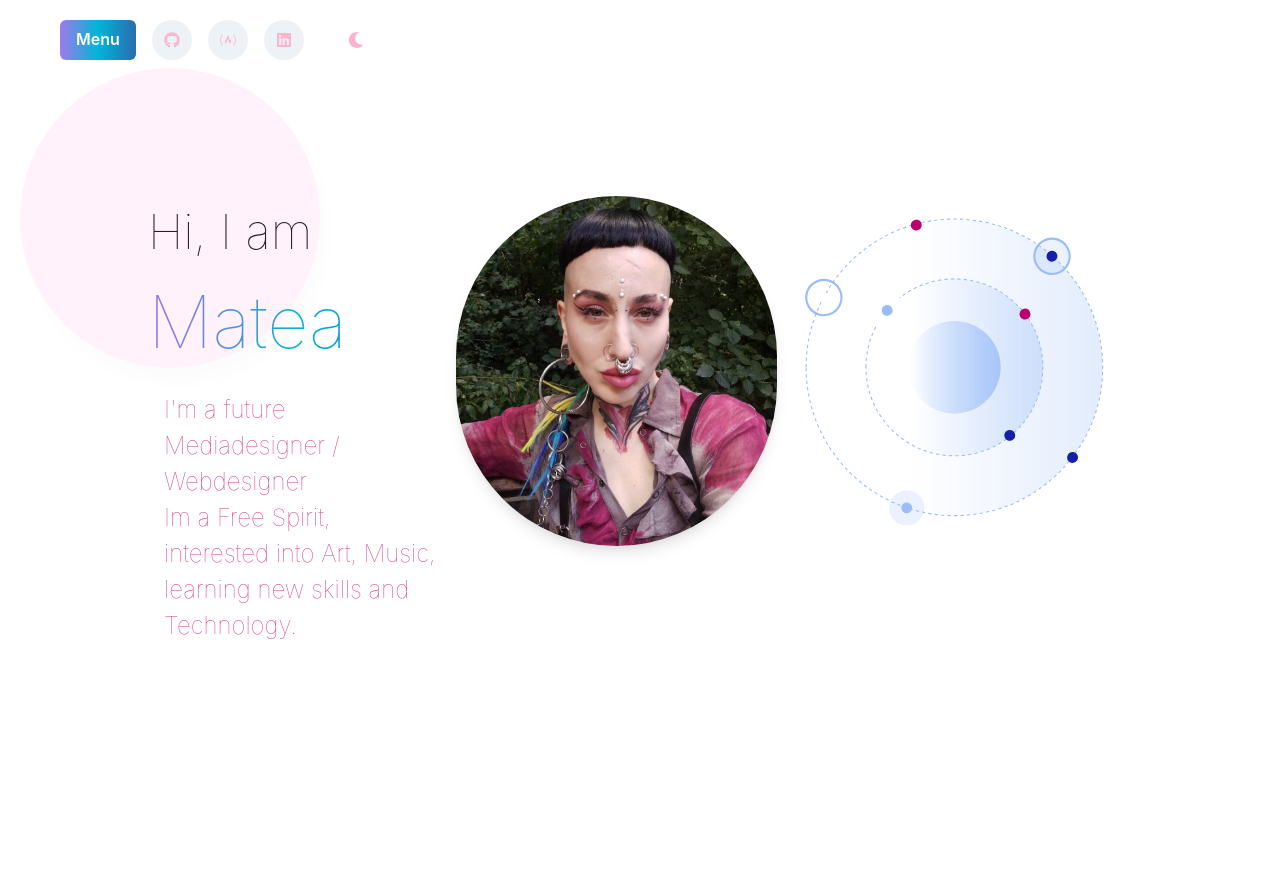
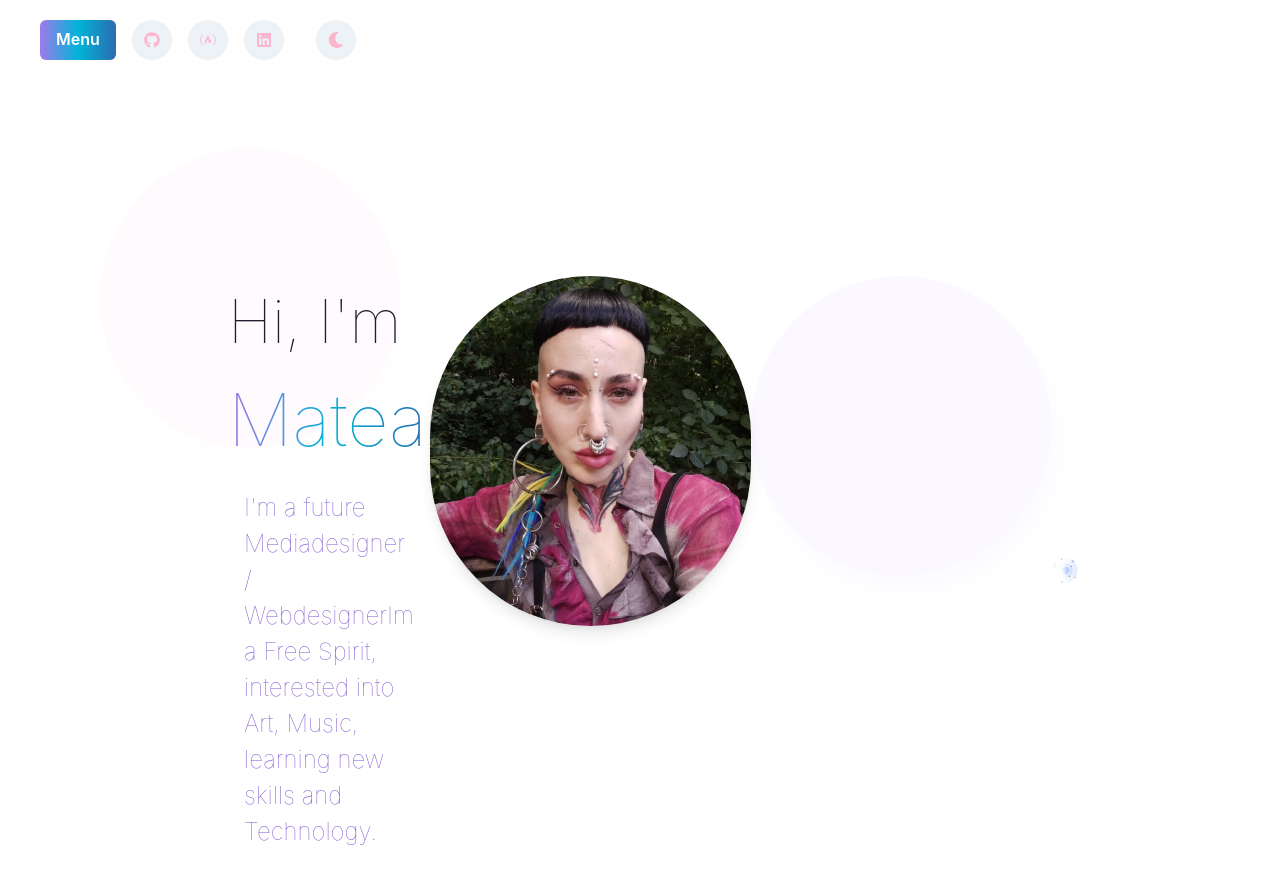
Before and after one commit to mateasportfolio/mtportfolio, a React (Create React App) app: page / in a window 1280 px wide. Shown: the top 884 px of the page. Before the commit the page ends 808 px from the top, so only its background shows below. Built offline with nearby package versions, Linux system fonts and the light colour scheme.

Commit message:
styled Home component

```diff
--- a/src/components/Header.js
+++ b/src/components/Header.js
@@ -24,17 +24,26 @@ export const Header = ({ isDark, toggleColorMode }) => {
   };
 
   return (
-    <Flex w="50%" alignContent="stretch" display="flex">
+    <Flex
+      w="50%"
+      alignContent="stretch"
+      display="flex"
+      ml="10px"
+      size="md"
+      fontWeight="semibold"
+      color="purple.400"
+      flexDirection="row"
+    >
       <Heading
-        ml="10"
+        ml="10px"
         size="md"
         fontWeight="semibold"
         color="purple.400"
-        alignContent="space-between"
+        alignContent="space-stretch"
         flexDirection="row"
         display="flex"
       >
-        <Menu colorScheme="pink">
+        <Menu colorScheme="pink" size="2xl">
           <MenuButton
             colorScheme="yellow.100"
             as={Button}
@@ -94,13 +103,14 @@ export const Header = ({ isDark, toggleColorMode }) => {
       ></IconButton>
 
       <IconButton
-        variant="#ffc0eb"
+        outline="#a26dff"
         ml={8}
         color={isDark ? "whiteAlpha.1000" : "pink.200"}
         icon={isDark ? <FaSun /> : <FaMoon />}
         isRound="true"
         onClick={toggleColorMode}
         alignContent="stretch"
+        flexDirection="row"
       ></IconButton>
     </Flex>
   );
--- a/src/pages/AboutMe.js
+++ b/src/pages/AboutMe.js
@@ -18,11 +18,11 @@ const AboutMe = () => {
   return (
     <Flex
       with="100%"
-      direction="column"
+      direction="row"
       alignSelf="center"
-      p="20px"
-      m="10px"
-      justifyContent="center"
+      p="2px"
+      ml="10px"
+      justifyContent="flex-start"
       justifySelf="flex-end"
     >
       <Flex
@@ -35,16 +35,16 @@ const AboutMe = () => {
       </Flex>
 
       <Stack
-        spacing={3}
+        spacing={6}
         border="1px solid lightpink"
-        m="10px"
+        marginTop={10}
         p="20px"
         bg="#673ab7"
       >
         <Text
           noOfLines={[1, 2, 3]}
           fontSize="4xl"
-          pt="30px"
+          pt={30}
           alignSelf="center"
           fontFamily="body"
           fontWeight="light"
--- a/src/pages/Home.js
+++ b/src/pages/Home.js
@@ -19,29 +19,31 @@ function Home() {
 
   const [isNotSmallerScreen] = useMediaQuery("(min-width: 768px)");
   return (
-    <Stack flexDirection="column" alignContent="stretch">
+    <Stack flexDirection="row" alignContent="stretch" p={20}>
       <Circle
+        flexDirection="row"
         position="fixed"
         bg="#ff009c"
-        opacity="0.05"
-        onDurationChange="5s"
+        opacity="0.02"
+        onDurationChange={8}
         w="300px"
         h="300px"
-        alignSelf="baseline"
+        alignSelf="stretch"
         boxShadow="7.8px 15.7px 15.7px hsl(0deg 0% 0% / 0.26)"
       />
-      <Flex display="flex" alignContent="stretch" flexWrap="nowrap">
+      <Flex display="flex" alignContent="stretch" flexDirection="row">
         <Flex
           direction={isNotSmallerScreen ? "row" : "column"}
           spacing="200px"
           p={isNotSmallerScreen ? "32" : "0"}
           minWidth="50%"
-          align="flex-start"
           alignContent="stretch"
+          textAlign="-moz-initial"
         >
-          <Box mt={isNotSmallerScreen ? "0" : 16} float="left">
-            <Text fontSize="5xl" f fontWeight="hairline">
-              Hi, I am
+          <Box mt={isNotSmallerScreen ? "0" : 16}>
+            <Text fontSize="6xl" f fontWeight="hairline">
+              Hi, I'm
+              <br />
             </Text>
             <Text
               fontSize="7xl"
@@ -52,14 +54,13 @@ function Home() {
               Matea
             </Text>
             <Text
-              color={isDark ? "pink.200" : "pink.500"}
+              color={isDark ? "pink.200" : "purple.500"}
               p="4"
               fontSize="2xl"
               fontWeight="hairline"
             >
               {" "}
               I'm a future Mediadesigner / Webdesigner
-              <br />
               <span>
                 Im a Free Spirit, interested into Art, Music, learning new
                 skills and Technology.
@@ -68,29 +69,40 @@ function Home() {
           </Box>
 
           <Image
-            alignSelf="inherit"
+            alignSelf="self-start"
             mt={isNotSmallerScreen ? "0" : "12"}
             mb={isNotSmallerScreen ? "0" : "12"}
             maxWidth={{ base: "100vh", md: "130vh", lg: "130vh", xl: "130vh" }}
             borderRadius="full"
             backgroundColor="transparent"
             boxShadow="lg"
+            bg="#a26dff"
             boxSize="350px"
             src={xsxsa}
           />
-
+          <Circle
+            flexDirection="column"
+            position="relative"
+            bg="#a26dff"
+            opacity="0.04"
+            onDurationChange="0.8s"
+            w="300px"
+            h="300px"
+            alignSelf="row"
+            boxShadow="7.8px 15.7px 15.7px  hsl(262deg 94% 79%)"
+          />
           <Lottie
-            p="0px"
-            m="auto"
             animationData={spinner}
             objectFit="cover"
-            onDurationChange="6s"
+            onDurationChange={8}
             boxShadow="xl"
             opacity="0.5"
+            size="xl"
             maxWidth={{ base: "100vh", md: "130vh", lg: "130vh", xl: "130vh" }}
             borderRadius="full"
-            backgroundColor="white.100"
+            backgroundColor="white.200"
             alignContent="stretch"
+            justifyContent="space-between"
           />
         </Flex>
       </Flex>
```
